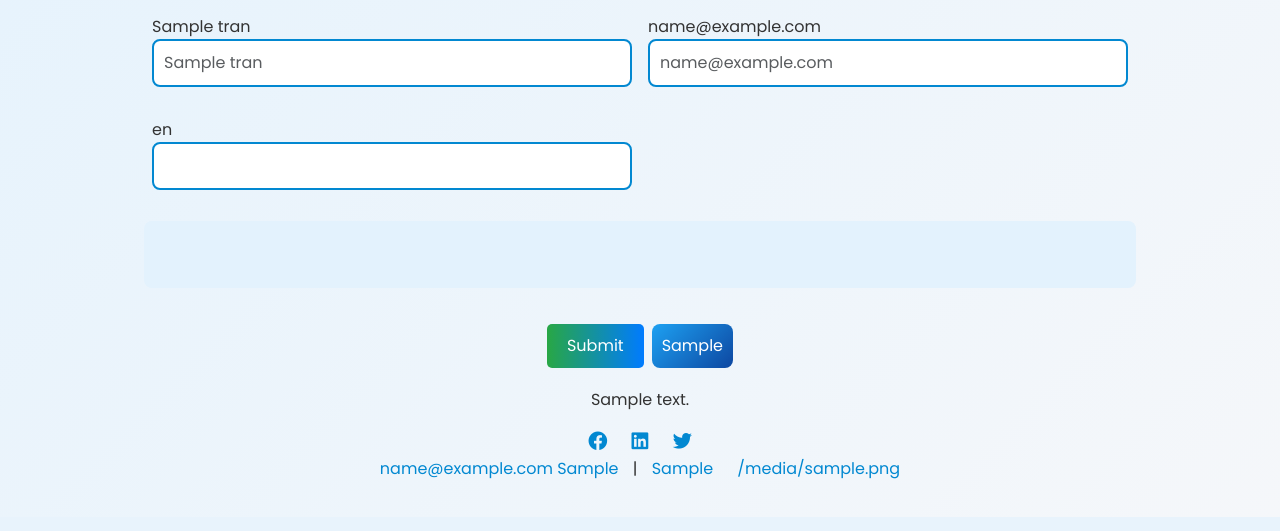
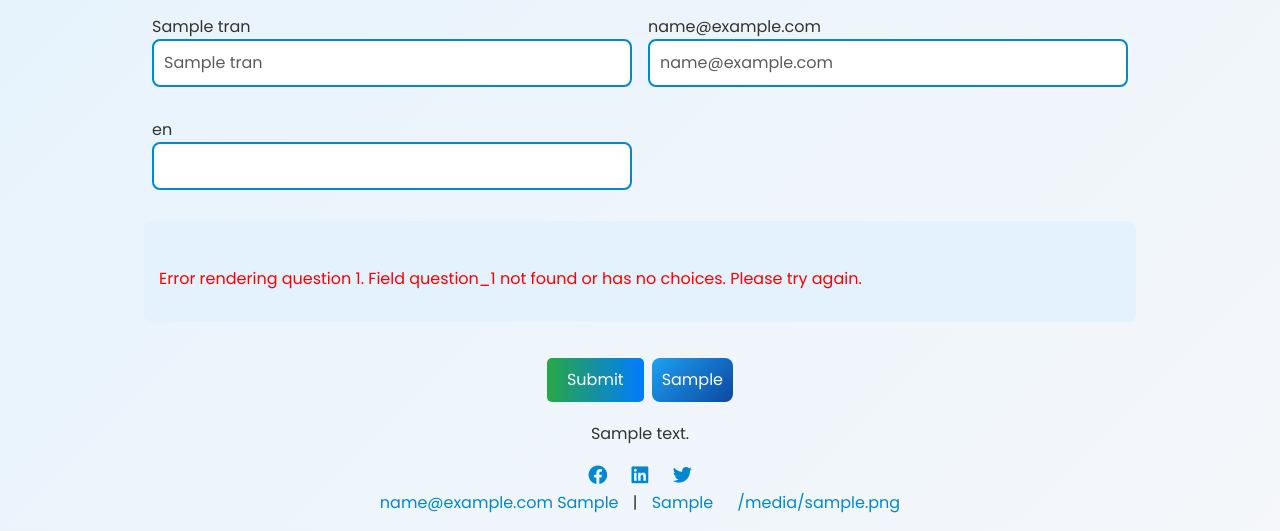
Before and after one commit to ficore-africa/MERGED-FICORE-TOOLS, a Python web app: template templates/quiz.html in a window 1280 px wide. Shown: the part 477-1008 px from the top of the page. Run offline with Jinja, Linux system fonts and the light colour scheme; the template is opened without the code that fills it: most values are stand-ins (such as "Sample title", 1, 10 or a date in 2020); form fields are guessed from the names that the template uses; some libraries are stand-ins or nearby versions.

Commit message:
Update quiz.html

```diff
--- a/templates/quiz.html
+++ b/templates/quiz.html
@@ -189,15 +189,17 @@
                             </label>
                             <div class="radio-options-container">
                                 {% set field_name = 'question_' ~ (i + 1) %}
-                                {% if form[field_name] and form[field_name].choices %}
+                                {% if field_name in form and form[field_name].choices %}
                                     {% for choice in form[field_name] %}
                                         <div class="form-check">
                                             {{ choice(class='form-check-input radio-options') }}
                                             {{ choice.label(class='form-check-label') }}
                                         </div>
                                     {% endfor %}
+                                    <!-- Debug output -->
+                                    <small style="color: gray;">Debug: Field {{ field_name }} has {{ form[field_name].choices|length }} choices.</small>
                                 {% else %}
-                                    <p style="color: red;">{{ trans.get('Error rendering question. Please try again.', 'Error rendering question. Please try again.') }}</p>
+                                    <p style="color: red;">Error rendering question {{ i + 1 }}. Field {{ field_name }} not found or has no choices. Please try again.</p>
                                 {% endif %}
                             </div>
                             {% for error in form[field_name].errors %}
```
